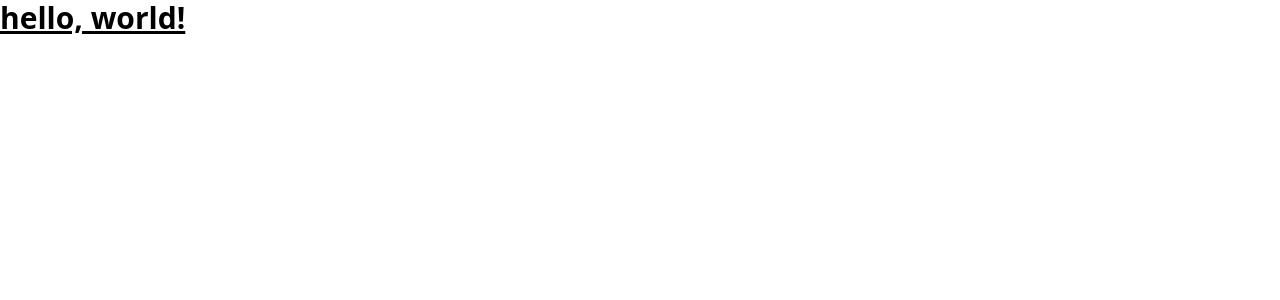
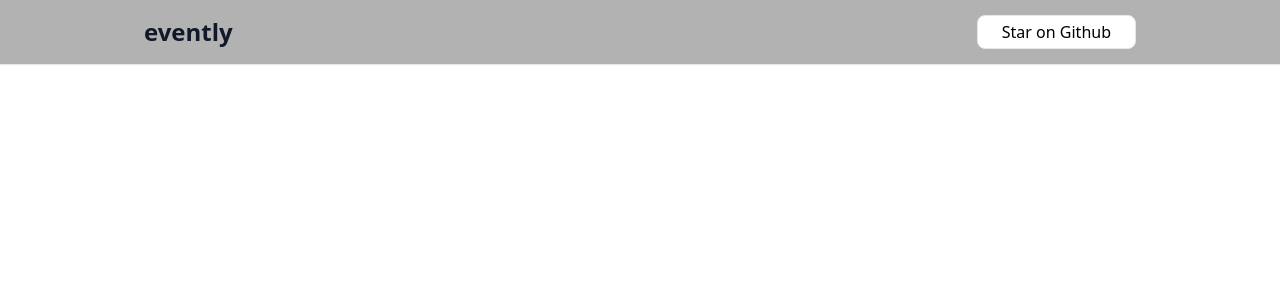
Before and after one commit to OSCA-Kampala-Chapter/evently, a Next.js app: page / in a window 1280 px wide. Shown: the top 300 px of the page. Built offline with nearby package versions, Linux system fonts and the light colour scheme.

Commit message:
feat: add navigation bar

```diff
--- a/app/layout.tsx
+++ b/app/layout.tsx
@@ -1,18 +1,20 @@
-import './globals.css'
+import Navbar from "@/components/layout/Navbar";
+import "./globals.css";
 
 export const metadata = {
-  title: 'Evently',
-  description: 'Discover and find tech events!',
-}
+  title: "Evently",
+  description: "Discover and find tech events!",
+};
 
 export default function RootLayout({
   children,
 }: {
-  children: React.ReactNode
+  children: React.ReactNode;
 }) {
   return (
     <html lang="en">
+      <Navbar />
       <body>{children}</body>
     </html>
-  )
+  );
 }
--- a/app/page.tsx
+++ b/app/page.tsx
@@ -1,3 +1,3 @@
 export default function Home() {
-  return <h1 className="text-3xl font-bold underline">hello, world!</h1>;
+  return <h1 className="text-3xl font-bold underline"></h1>;
 }
--- /dev/null
+++ b/components/layout/Navbar.tsx
@@ -0,0 +1,20 @@
+export default function Navbar() {
+  return (
+    <nav className="sticky top-0 z-10 bg-black backdrop-filter backdrop-blur-lg bg-opacity-30 border-b border-gray-200">
+      <div className="max-w-5xl mx-auto px-4">
+        <div className="flex items-center justify-between h-16">
+          <div className="flex">
+            <span className="text-2xl text-gray-900 font-semibold">
+              evently
+            </span>
+          </div>
+          <div className="flex space-x-4 text-gray-900">
+            <button className="bg-white text-black px-6 py-1 border rounded-lg">
+              Star on Github
+            </button>
+          </div>
+        </div>
+      </div>
+    </nav>
+  );
+}
```
